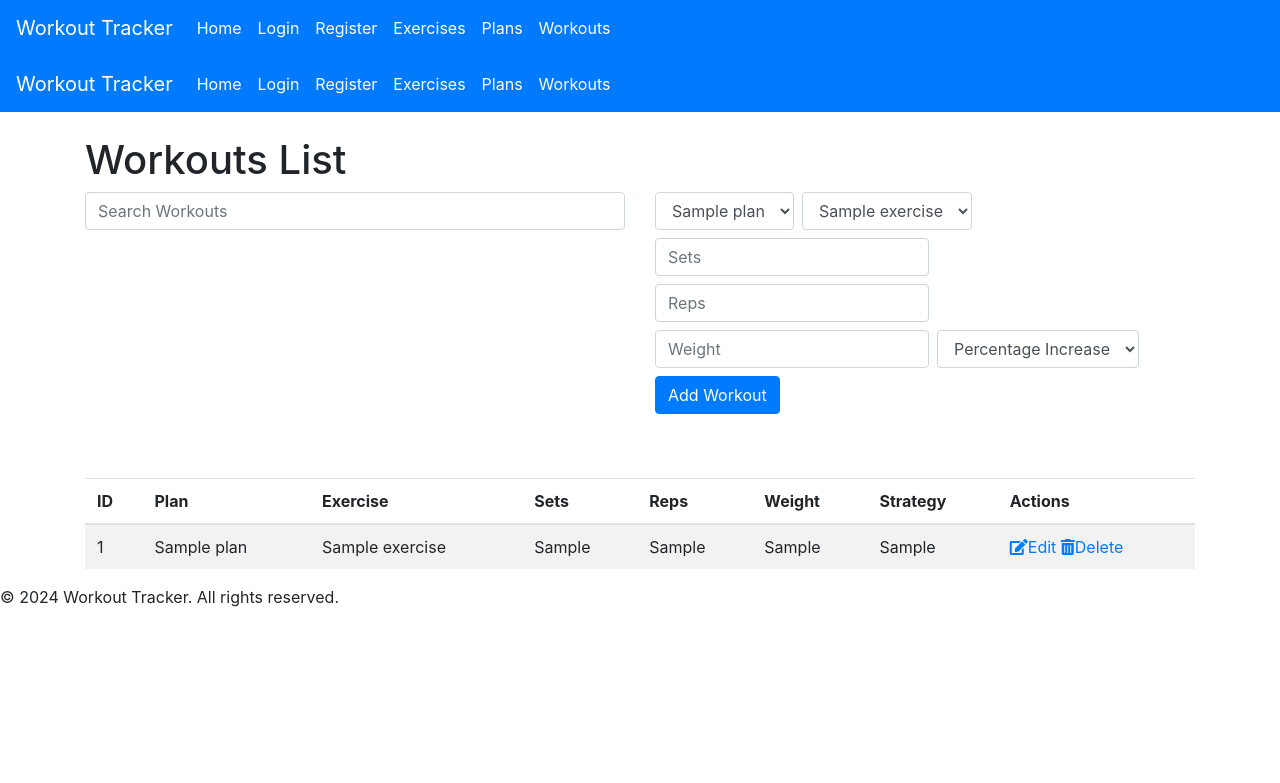
After one commit to TraseRRR98/workout_application, a PHP site: page /pages/workouts/workouts.php in a window 1280 px wide. The commit adds this page. Shown: the top 783 px of the page. Run offline with PHP 8.4, Linux system fonts and the light colour scheme; tables that the repository leaves empty or names only in its code hold one stand-in row (values such as "Sample post").

Commit message:
chore: Update navbar link for Workouts page

```diff
--- a/includes/navbar.php
+++ b/includes/navbar.php
@@ -21,7 +21,7 @@
                 <a class="nav-link text-white" href="/workout_application/pages/plans/plans.php">Plans</a>
             </li>
             <li class="nav-item">
-                <a class="nav-link text-white" href="/workout_application/plans.php">Workouts</a>
+                <a class="nav-link text-white" href="/workout_application/pages/workouts/workouts.php">Workouts</a>
             </li>
         </ul>
     </div>
--- /dev/null
+++ b/pages/workouts/workouts.php
@@ -0,0 +1,186 @@
+<?php
+include '../../includes/header.php';
+include '../../includes/db_connect.php';
+include '../../includes/accesibles.php';
+///////////////////////////////////////////////////////////////////////////////////////
+function displayWorkouts() {
+    global $conn;
+    $sql = "SELECT w.ID, p.Name as Plan_Name, e.Name as Exercise_Name, w.Sets, w.Reps, w.Weight, w.Progressive_Overloading_Strategy
+            FROM workouts w
+            JOIN plans p ON w.Plan_ID = p.ID
+            JOIN exercises e ON w.Exercise_ID = e.ID";
+    $result = $conn->query($sql);
+
+    if (!$result) {
+        die('Could not get data: ' . mysqli_error($conn));
+    }
+
+    if ($result->num_rows > 0) {
+        while ($row = $result->fetch_assoc()) {
+            echo "<tr>
+                    <td>" . htmlspecialchars($row['ID'], ENT_QUOTES, 'UTF-8') . "</td>
+                    <td>" . htmlspecialchars($row['Plan_Name'], ENT_QUOTES, 'UTF-8') . "</td>
+                    <td>" . htmlspecialchars($row['Exercise_Name'], ENT_QUOTES, 'UTF-8') . "</td>
+                    <td>" . htmlspecialchars($row['Sets'], ENT_QUOTES, 'UTF-8') . "</td>
+                    <td>" . htmlspecialchars($row['Reps'], ENT_QUOTES, 'UTF-8') . "</td>
+                    <td>" . htmlspecialchars($row['Weight'], ENT_QUOTES, 'UTF-8') . "</td>
+                    <td>" . htmlspecialchars($row['Progressive_Overloading_Strategy'], ENT_QUOTES, 'UTF-8') . "</td>
+                    <td class='workoutTableActions'>
+                        <a href='editWorkout.php?ID=" . htmlspecialchars($row['ID'], ENT_QUOTES, 'UTF-8') . "' class='button button-edit'><i class='fas fa-edit'></i>Edit</a>
+                        <a href='?deleteID=" . htmlspecialchars($row['ID'], ENT_QUOTES, 'UTF-8') . "' class='button button-delete' onclick='return confirm(\"Are you sure you want to delete this workout?\");'><i class='fas fa-trash-alt'></i>Delete</a>
+                    </td>
+                  </tr>";
+        }
+    } else {
+        echo "<tr><td colspan='8'>No results found</td></tr>";
+    }
+}
+
+function deleteWorkout($ID) {
+    global $conn;
+
+    $stmt = $conn->prepare("DELETE FROM workouts WHERE ID = ?");
+    $stmt->bind_param("i", $ID);
+
+    if ($stmt->execute()) {
+        echo "Workout deleted successfully.";
+    } else {
+        echo "Error deleting workout: " . $conn->error;
+    }
+
+    $stmt->close();
+}
+
+function addWorkout($planID, $exerciseID, $sets, $reps, $weight, $progressiveOverloadingStrategy) {
+    global $conn;
+
+    $stmt = $conn->prepare("INSERT INTO workouts (Plan_ID, Exercise_ID, Sets, Reps, Weight, Progressive_Overloading_Strategy) VALUES (?, ?, ?, ?, ?, ?)");
+    $stmt->bind_param("iiiidi", $planID, $exerciseID, $sets, $reps, $weight, $progressiveOverloadingStrategy);
+
+    if ($stmt->execute()) {
+        echo "Workout added successfully.";
+    } else {
+        echo "Error adding workout: " . $conn->error;
+    }
+
+    $stmt->close();
+}
+
+if ($_SERVER['REQUEST_METHOD'] == 'POST' && isset($_POST['addWorkout'])) {
+    $planID = get_safe('planID');
+    $exerciseID = get_safe('exerciseID');
+    $sets = get_safe('sets');
+    $reps = get_safe('reps');
+    $weight = get_safe('weight');
+    $progressiveOverloadingStrategy = get_safe('progressiveOverloadingStrategy');
+    addWorkout($planID, $exerciseID, $sets, $reps, $weight, $progressiveOverloadingStrategy);
+}
+
+if (isset($_GET['deleteID'])) {
+    $ID = get_safe('deleteID');
+    deleteWorkout($ID);
+}
+?>
+
+<!DOCTYPE html>
+<html lang="en">
+<head>
+    <meta charset="UTF-8">
+    <meta name="viewport" content="width=device-width, initial-scale=1.0">
+    <title>Workouts</title>
+    <link rel="stylesheet" href="https://stackpath.bootstrapcdn.com/bootstrap/4.5.2/css/bootstrap.min.css">
+    <link rel="stylesheet" href="https://cdnjs.cloudflare.com/ajax/libs/font-awesome/5.15.4/css/all.min.css">
+</head>
+<body>
+    <?php include '../../includes/header.php'; ?>
+    <br>
+    <div class="container">
+        <h1>Workouts List</h1>
+        <div class="row">
+            <div class="col-12 col-md-6 mb-3">
+                <form action="workouts.php" method="get" class="form-inline">
+                    <label for="searchBar" class="sr-only">Search Workouts:</label>
+                    <input type="text" id="searchBar" name="searchBar" class="form-control w-100 mb-2 mb-md-0" placeholder="Search Workouts" required>
+                </form>
+            </div>
+            <div class="col-12 col-md-6 mb-3">
+                <form action="workouts.php" method="post" class="form-inline">
+                    <div class="form-group mb-2">
+                        <label for="planID" class="sr-only">Plan:</label>
+                        <select class="form-control w-100 mb-2 mb-md-0 mr-md-2" id="planID" name="planID" required>
+                            <?php
+                            $planQuery = "SELECT ID, Name FROM plans";
+                            $planResult = $conn->query($planQuery);
+                            while ($planRow = $planResult->fetch_assoc()) {
+                                echo "<option value='" . htmlspecialchars($planRow['ID'], ENT_QUOTES, 'UTF-8') . "'>" . htmlspecialchars($planRow['Name'], ENT_QUOTES, 'UTF-8') . "</option>";
+                            }
+                            ?>
+                        </select>
+                    </div>
+                    <div class="form-group mb-2">
+                        <label for="exerciseID" class="sr-only">Exercise:</label>
+                        <select class="form-control w-100 mb-2 mb-md-0 mr-md-2" id="exerciseID" name="exerciseID" required>
+                            <?php
+                            $exerciseQuery = "SELECT ID, Name FROM exercises";
+                            $exerciseResult = $conn->query($exerciseQuery);
+                            while ($exerciseRow = $exerciseResult->fetch_assoc()) {
+                                echo "<option value='" . htmlspecialchars($exerciseRow['ID'], ENT_QUOTES, 'UTF-8') . "'>" . htmlspecialchars($exerciseRow['Name'], ENT_QUOTES, 'UTF-8') . "</option>";
+                            }
+                            ?>
+                        </select>
+                    </div>
+                    <div class="form-group mb-2">
+                        <label for="sets" class="sr-only">Sets:</label>
+                        <input type="number" class="form-control w-100 mb-2 mb-md-0 mr-md-2" id="sets" name="sets" placeholder="Sets" required>
+                    </div>
+                    <div class="form-group mb-2">
+                        <label for="reps" class="sr-only">Reps:</label>
+                        <input type="number" class="form-control w-100 mb-2 mb-md-0 mr-md-2" id="reps" name="reps" placeholder="Reps" required>
+                    </div>
+                    <div class="form-group mb-2">
+                        <label for="weight" class="sr-only">Weight:</label>
+                        <input type="number" step="0.01" class="form-control w-100 mb-2 mb-md-0 mr-md-2" id="weight" name="weight" placeholder="Weight" required>
+                    </div>
+                    <div class="form-group mb-2">
+                        <label for="progressiveOverloadingStrategy" class="sr-only">Strategy:</label>
+                        <select class="form-control w-100 mb-2 mb-md-0 mr-md-2" id="progressiveOverloadingStrategy" name="progressiveOverloadingStrategy" required>
+                            <option value="1">Percentage Increase</option>
+                            <option value="2">Fixed Increase</option>
+                            <option value="3">Reps Increase</option>
+                        </select>
+                    </div>
+                    <button type="submit" class="btn btn-primary mb-2" name="addWorkout">Add Workout</button>
+                </form>
+            </div>
+        </div>
+        <br>
+        <div class="table-container">
+            <table id="workoutTable" class="table table-striped">
+                <thead>
+                    <tr>
+                        <th>ID</th>
+                        <th>Plan</th>
+                        <th>Exercise</th>
+                        <th>Sets</th>
+                        <th>Reps</th>
+                        <th>Weight</th>
+                        <th>Strategy</th>
+                        <th>Actions</th>
+                    </tr>
+                </thead>
+                <tbody id="workoutTableBody">
+                    <?php displayWorkouts(); ?>
+                </tbody>
+            </table>
+        </div>
+    </div>
+<footer class="footer">
+    <div class="footer-content">
+        <p>&copy; 2024 Workout Tracker. All rights reserved.</p>
+    </div>
+</footer>
+    <script src="https://code.jquery.com/jquery-3.5.1.slim.min.js"></script>
+    <script src="https://cdn.jsdelivr.net/npm/@popperjs/core@2.9.2/dist/umd/popper.min.js"></script>
+    <script src="https://stackpath.bootstrapcdn.com/bootstrap/4.5.2/js/bootstrap.min.js"></script>
+</body>
+</html>
```
